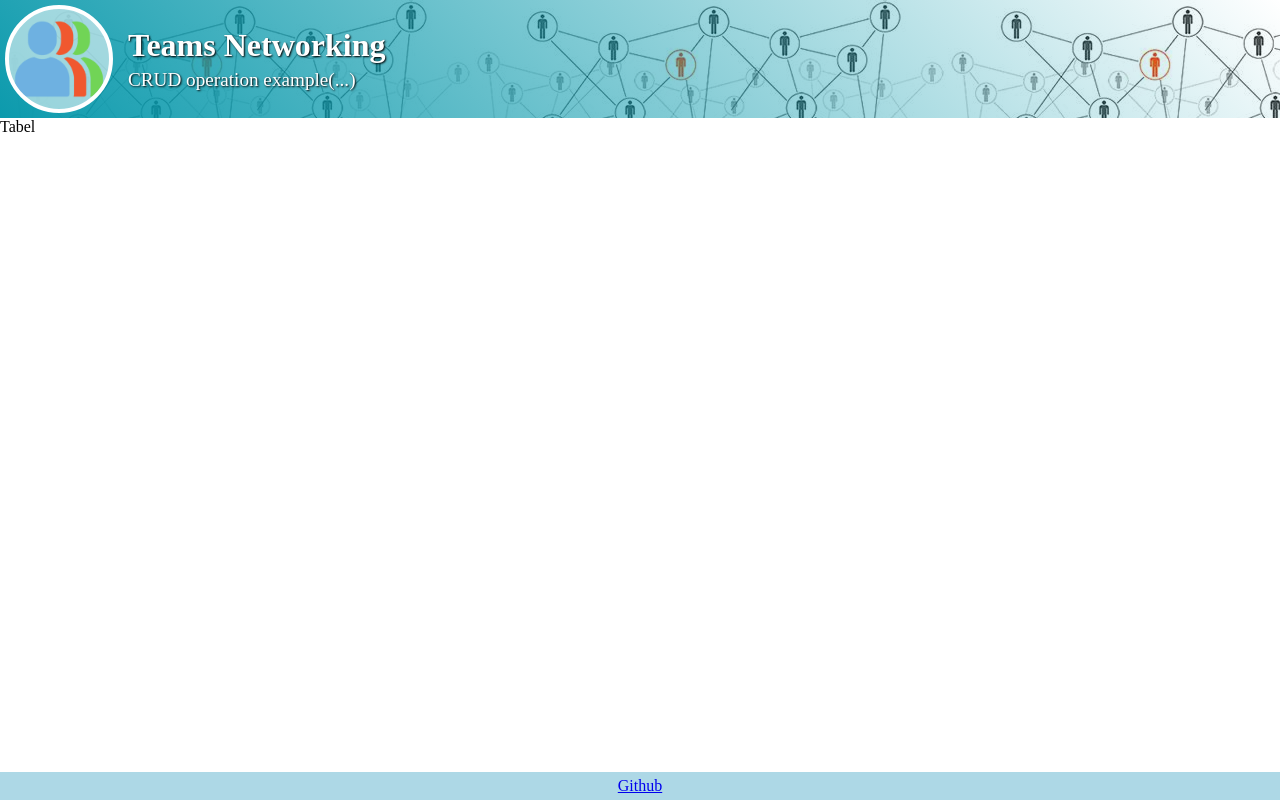
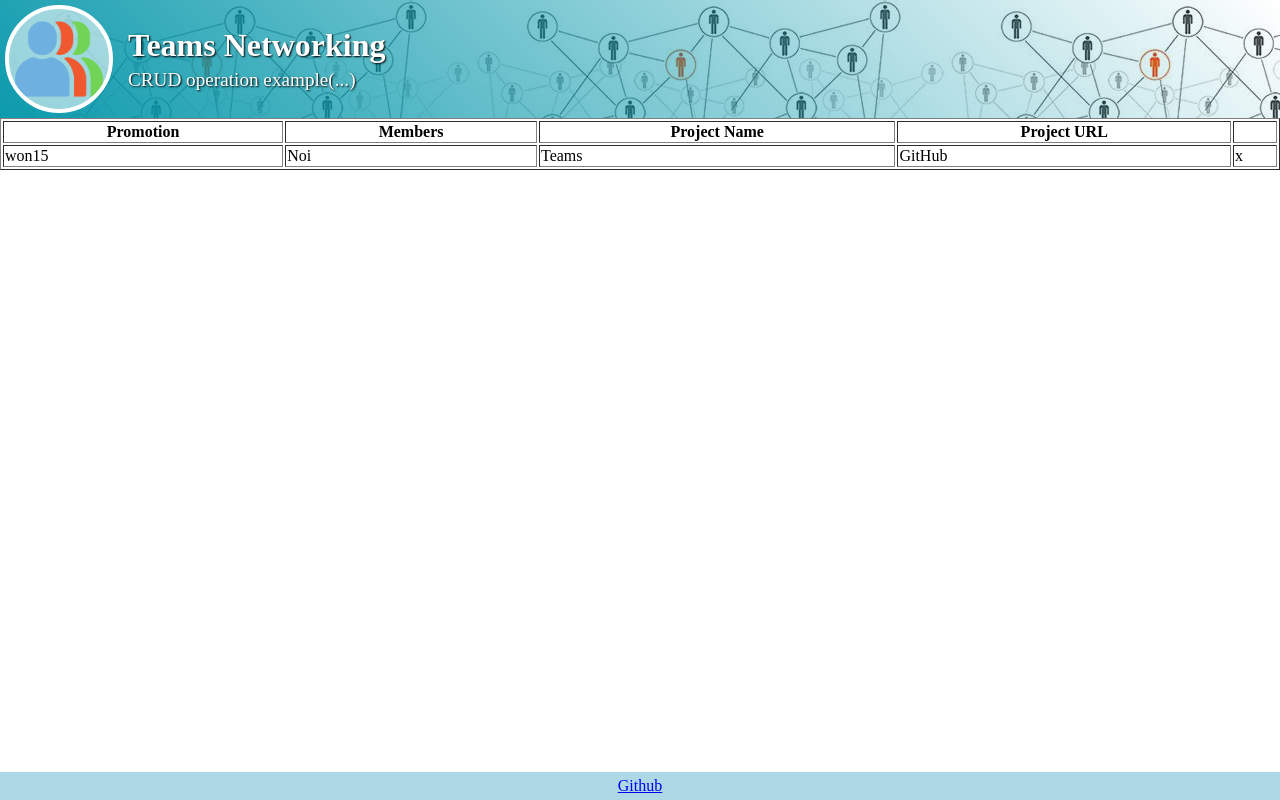
Before and after one commit to raresrobotin/teams-networking, a website built with webpack: page src/index.html in a window 1280 px wide. Built offline with nearby package versions, Linux system fonts and the light colour scheme.

Commit message:
static html table

```diff
--- a/src/index.html
+++ b/src/index.html
@@ -17,7 +17,29 @@
         </div>
       </div>
     </header>
-    <section>Tabel</section>
+    <section>
+      <table border="1">
+        <thead>
+          <tr>
+            <th>Promotion</th>
+            <th>Members</th>
+            <th>Project Name</th>
+            <th>Project URL</th>
+            <th></th>
+          </tr>
+        </thead>
+        <tbody>
+          <tr>
+            <td>won15</td>
+            <td>Noi</td>
+            <td>Teams</td>
+            <td>GitHub</td>
+            <td>x</td>
+          </tr>
+        </tbody>
+        <tfoot></tfoot>
+      </table>
+    </section>
     <footer>
       <a href="https://github.com/raresrobotin/teams-networking">Github</a>
     </footer>
--- a/src/style.css
+++ b/src/style.css
@@ -54,6 +54,10 @@ section {
   flex: 1;
 }
 
+table {
+  width: 100%;
+}
+
 footer {
   padding: 5px;
   background-color: lightblue;
```
